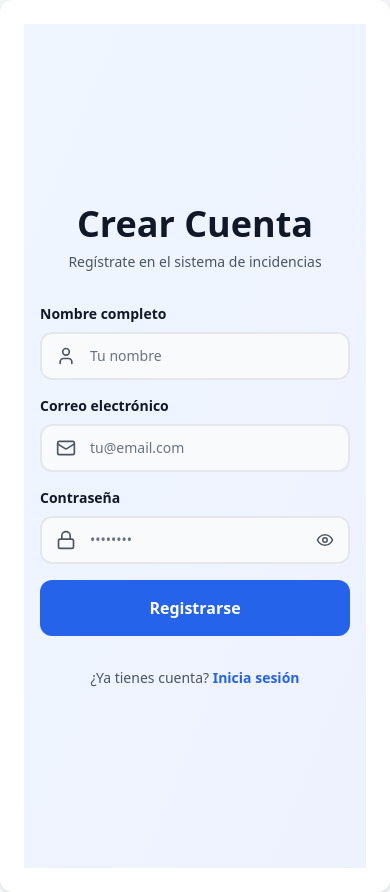
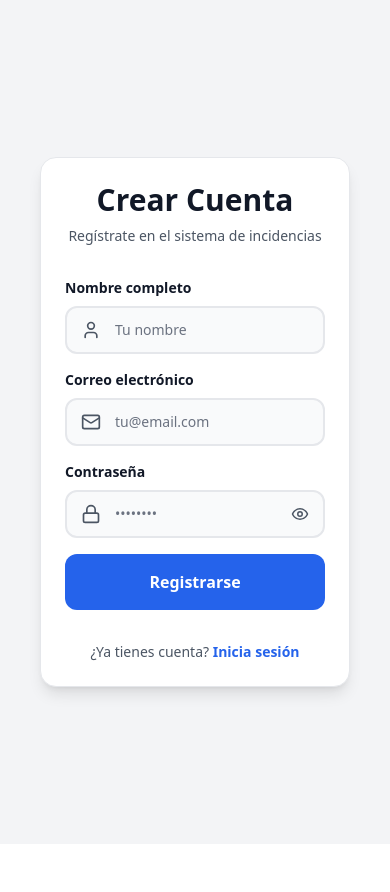
Before and after one commit to rominaruizdiaz/grupo5-incidencias-web, a React (Vite) app: page /register in a window 390 px wide. After the commit the page ends 844 px from the top, so only its background shows below. Built offline with nearby package versions, Linux system fonts and the light colour scheme; no server answers.

Commit message:
IncidentManager-42: responsive de login y registro

```diff
--- a/src/components/features/login/LoginForm.tsx
+++ b/src/components/features/login/LoginForm.tsx
@@ -10,21 +10,20 @@ export const LoginForm = () => {
   const navigate = useNavigate()
 
   return (
-    <div className="min-h-screen flex items-center justify-center bg-gradient-to-br from-blue-50 to-indigo-50 px-4">
-      <div className="w-full max-w-md">
+    <div className="min-h-[100dvh] flex flex-col from-blue-50 to-indigo-50">
+      {/* FORMULARIO */}
+      <div className="flex-1 flex items-center justify-center px-6 py-10">
+        <div className="w-full max-w-md lg:max-w-lg bg-white rounded-2xl shadow-lg border border-gray-200 p-6 sm:p-8">
+          {' '}
           {/* HEADER */}
           <div className="text-center mb-8">
-          <div className="inline-block px-3 py-1 rounded-full bg-blue-100 mb-4">
-            <p className="text-xs font-bold text-blue-700 tracking-widest">
-              INICIO DE SESIÓN
-            </p>
-          </div>
-          <h1 className="text-4xl font-black text-gray-900 mb-2">Bienvenido</h1>
-          <p className="text-gray-600 text-sm">
+            <h1 className="text-3xl sm:text-4xl font-black text-gray-900 mb-2">
+              Bienvenido
+            </h1>
+            <p className="text-gray-600 text-sm sm:text-base">
               Organiza y eleva la gestión de tu centro.
             </p>
           </div>
-
           {/* FORMULARIO */}
           <form
             onSubmit={e => {
@@ -61,11 +60,15 @@ export const LoginForm = () => {
               </div>
             )}
 
-          <Button type="submit" loading={loading} size="lg" className="mt-6">
+            <Button
+              type="submit"
+              loading={loading}
+              size="lg"
+              className="w-full mt-6"
+            >
               Iniciar Sesión
             </Button>
           </form>
-
           {/* ¿NO ESTAS REGISTRADO? */}
           <div className="mt-8 text-center">
             <p className="text-gray-600 text-sm">
@@ -80,5 +83,6 @@ export const LoginForm = () => {
           </div>
         </div>
       </div>
+    </div>
   )
 }
--- a/src/components/features/navegation/NavItem.tsx
+++ b/src/components/features/navegation/NavItem.tsx
@@ -28,12 +28,12 @@ export const NavItem = ({
         `${baseClass} ${isActive ? activeClass : inactiveClass}`
       }
     >
-      <div className="relative">
+      <div className="relative flex flex-col items-center justify-center">
         <Icon size={20} />
         {badgeCount !== undefined && <NotificationBadge count={badgeCount} />}
       </div>
 
-      <span>{label}</span>
+      <span className="hidden md:block">{label}</span>
     </NavLink>
   )
 }
--- a/src/components/features/register/RegisterForm.tsx
+++ b/src/components/features/register/RegisterForm.tsx
@@ -15,26 +15,32 @@ export const RegisterForm = () => {
 
   const handleSubmit = (e: React.FormEvent) => {
     e.preventDefault()
-
     if (!nombre || !email || !password) return
-
     register({ nombre, email, password })
   }
 
   return (
-    <div className="min-h-screen flex items-center justify-center bg-gradient-to-br from-blue-50 to-indigo-50 px-4">
-      <div className="w-full max-w-md">
+    <div
+      className="
+      min-h-[100dvh]
+      flex
+      from-blue-50 to-indigo-50
+    "
+    >
+      {/* FORMULARIO*/}
+      <div className="flex-1 flex items-center justify-center px-6 py-10">
+        <div className="w-full max-w-md lg:max-w-lg bg-white rounded-2xl shadow-lg border border-gray-200 p-6 sm:p-8">
           {/* HEADER */}
           <div className="text-center mb-8">
-          <h1 className="text-4xl font-black text-gray-900 mb-2">
+            <h1 className="text-3xl sm:text-4xl font-black text-gray-900 mb-2">
               Crear Cuenta
             </h1>
-          <p className="text-gray-600 text-sm">
+            <p className="text-gray-600 text-sm sm:text-base">
               Regístrate en el sistema de incidencias
             </p>
           </div>
 
-        {/* FORMULARIO */}
+          {/* FORM */}
           <form onSubmit={handleSubmit} className="space-y-4">
             <Input
               type="text"
@@ -73,18 +79,23 @@ export const RegisterForm = () => {
               </div>
             )}
 
-          <Button type="submit" loading={loading} size="lg" className="mt-6">
+            <Button
+              type="submit"
+              loading={loading}
+              size="lg"
+              className="w-full mt-6"
+            >
               Registrarse
             </Button>
           </form>
 
-        {/* INICIAR SESIÓN */}
+          {/* LOGIN */}
           <div className="mt-8 text-center">
             <p className="text-gray-600 text-sm">
               ¿Ya tienes cuenta?{' '}
               <button
                 onClick={() => navigate('/login')}
-              className="font-bold text-blue-600 hover:text-blue-700 transition"
+                className="font-bold text-blue-600 hover:text-blue-700"
               >
                 Inicia sesión
               </button>
@@ -92,5 +103,6 @@ export const RegisterForm = () => {
           </div>
         </div>
       </div>
+    </div>
   )
 }
--- a/src/components/layout/AuthLayout.tsx
+++ b/src/components/layout/AuthLayout.tsx
@@ -1,10 +1,10 @@
 import { Outlet } from 'react-router-dom'
 
-// layout para login y register
+//layout de login y register
 export const AuthLayout = () => {
   return (
-    <div className="flex items-center justify-center min-h-screen bg-gray-100 dark:bg-gray-900">
-      <div className="w-full max-w-md p-6 bg-white dark:bg-gray-800 rounded-xl shadow">
+    <div className="min-h-[100dvh] flex items-center justify-center bg-gray-100 dark:bg-gray-900 px-4">
+      <div className="w-full max-w-md sm:max-w-lg lg:max-w-none lg:w-full">
         <Outlet />
       </div>
     </div>
```
Lines whose indentation alone changed are shown as unchanged.
